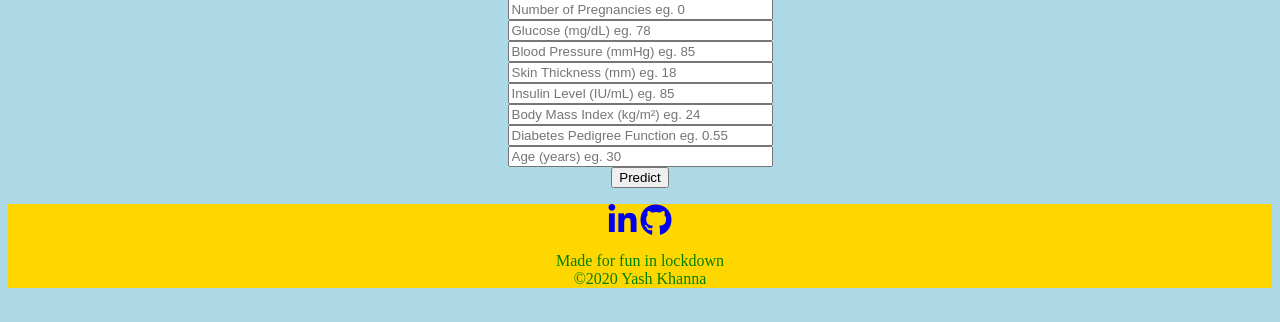
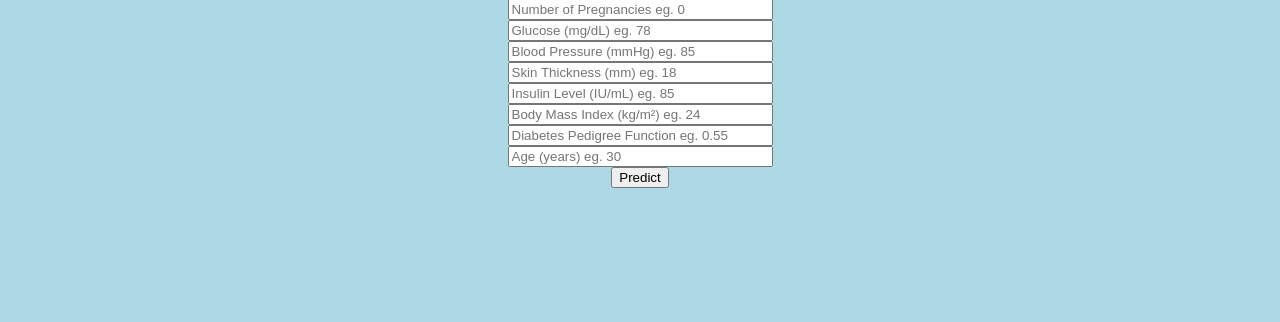
Before and after one commit to shivisingla/diabetesprediction, a Flask app: page / in a window 1280 px wide. Shown: the part 478-800 px from the top of the page. Run offline with Flask 2, Linux system fonts and the light colour scheme; parts of the project's set-up code (start-up, migrations or seed data) failed here and were passed over; some libraries are stand-ins or nearby versions.

Commit message:
Update 1.html

```diff
--- a/diabetes-prediciton-main/templates/1.html
+++ b/diabetes-prediciton-main/templates/1.html
@@ -40,10 +40,7 @@
     <!-- Footer -->
        <div style="background-color:gold;text-align: center;" class='footer'>
            <div style="color:Gold" class="contact">
-            <p><a href="http://www.linkedin.com/in/yashkhanna1498"><i class="fa fa-linkedin fa-2x"></i></a>
-            <a href="https://github.com/yashkhanna1498"><i class="fa fa-github fa-2x"></i></a></p>
-           </div>
-           <p  style="color:green" class='footer-description'>Made for fun in lockdown<br> ©2020 Yash Khanna</p>
+
        </div>
 
     </body>
```
